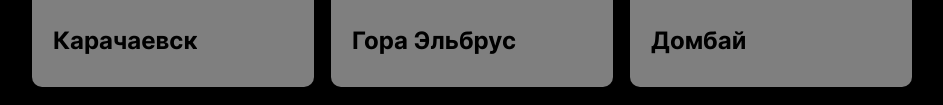
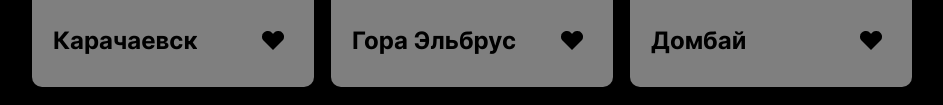
Before and after one commit to xtovas/mesto-project, a plain HTML site: page index.html in a window 1280 px wide. Shown: the part 611-716 px from the top of the page, without its empty margins (168-1111 px from the left). Drawn offline with Linux system fonts and the light colour scheme.

Commit message:
Update elements__like-button_active.css

```diff
--- a/blocks/elements/__like-button/_active/elements__like-button_active.css
+++ b/blocks/elements/__like-button/_active/elements__like-button_active.css
@@ -1,5 +1,5 @@
 .elements__like-button_active {
-    background: url(../../../images/like_active.png);
+    background: url(../../../../images/like_active.png);
     min-width: 22px;
     height: 19px;
     background-repeat: no-repeat;
```
